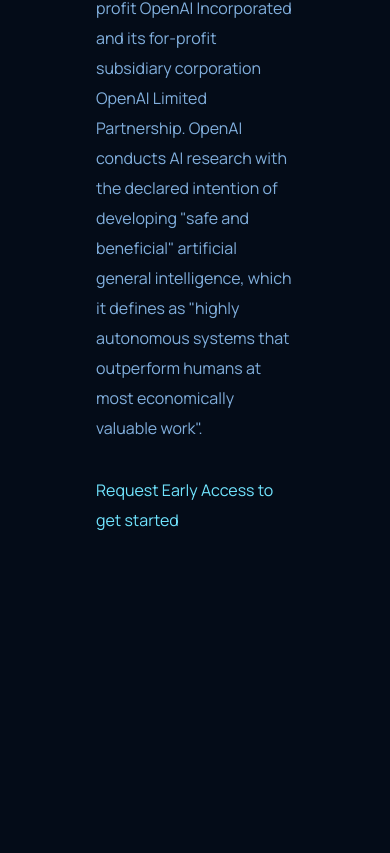
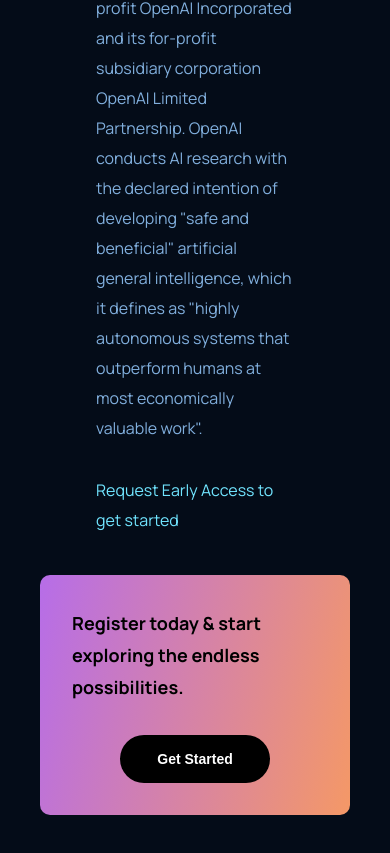
Before and after one commit to ArKaes13/gpt4-website, a React app: page / in a window 390 px wide. Shown: the part 4323-5176 px from the top of the page. Before the commit the page ends 4858 px from the top, so only its background shows below. Built offline with nearby package versions, Linux system fonts and the light colour scheme.

Commit message:
added call to action

```diff
--- a/main.css
+++ b/main.css
@@ -635,3 +635,76 @@
         margin: 3.2rem 0 0 0;
     }
 }
+
+/* ----------Call to Action---------- */
+
+.cta {
+    display: flex;
+    justify-content: space-between;
+    align-items: center;
+    padding: 3.2rem;
+    margin: 6rem 9.6rem;
+    border-radius: 1rem;
+    background: linear-gradient(103.22deg, #ae67fa -13.86%, #f49867 99.55%);
+}
+
+.ctaContent p {
+    font-size: 1.2rem;
+    font-weight: 400;
+    line-height: 3rem;
+    color: black;
+}
+
+.ctaContent h3 {
+    font-size: 2.4rem;
+    font-weight: 700;
+    line-height: 4.5rem;
+    color: black;
+}
+
+.ctaButton {
+    display: flex;
+    justify-content: center;
+    align-items: center;
+    margin: 0 0 0 3.2rem;
+}
+
+.ctaButton button {
+    background: black;
+    border-radius: 4rem;
+    font-size: 1.8rem;
+    font-weight: 700;
+    line-height: 3rem;
+    color: white;
+    padding: 1rem 3rem;
+    border: none;
+    outline: none;
+    cursor: pointer;
+    min-width: 15rem;
+}
+
+@media screen and (max-width: 650px) {
+    .cta {
+        flex-direction: column;
+    }
+
+    .ctaButton {
+        margin: 3.2rem 0 0 0;
+    }
+}
+
+@media screen and (max-width: 550px) {
+    .cta {
+        margin: 4rem 4rem;
+    }
+
+    .ctaContent h3 {
+        font-size: 1.8rem;
+        line-height: 3.2rem;
+    }
+
+    .ctaButton button {
+        font-size: 1.4rem;
+        line-height: 2.8rem;
+    }
+}
--- a/src/components/App.js
+++ b/src/components/App.js
@@ -5,6 +5,7 @@
 import WhatGPT4 from './WhatGPT4.js';
 import Functions from './Functions.js';
 import OpenAI from './OpenAI.js';
+import CTA from './CTA.js';
 
 function App() {
     return (
@@ -17,8 +18,8 @@
             <WhatGPT4 />
             <Functions />
             <OpenAI />
-            {/* <CTA />
-            <Blog />
+            <CTA />
+            {/* <Blog />
             <Footer /> */}
         </div>
     )
--- /dev/null
+++ b/src/components/CTA.js
@@ -0,0 +1,16 @@
+import React from 'react';
+
+function CTA() {
+    return (
+        <div className='cta'>
+            <div className='ctaContent'>
+                <h3>Register today & start exploring the endless possibilities.</h3>
+            </div>
+            <div className='ctaButton'>
+                <button>Get Started</button>
+            </div>
+        </div>
+    )
+}
+
+export default CTA;
--- a/src/styles.css
+++ b/src/styles.css
@@ -636,3 +636,76 @@
         margin: 3.2rem 0 0 0;
     }
 }
+
+/* ----------Call to Action---------- */
+
+.cta {
+    display: flex;
+    justify-content: space-between;
+    align-items: center;
+    padding: 3.2rem;
+    margin: 6rem 9.6rem;
+    border-radius: 1rem;
+    background: linear-gradient(103.22deg, #ae67fa -13.86%, #f49867 99.55%);
+}
+
+.ctaContent p {
+    font-size: 1.2rem;
+    font-weight: 400;
+    line-height: 3rem;
+    color: black;
+}
+
+.ctaContent h3 {
+    font-size: 2.4rem;
+    font-weight: 700;
+    line-height: 4.5rem;
+    color: black;
+}
+
+.ctaButton {
+    display: flex;
+    justify-content: center;
+    align-items: center;
+    margin: 0 0 0 3.2rem;
+}
+
+.ctaButton button {
+    background: black;
+    border-radius: 4rem;
+    font-size: 1.8rem;
+    font-weight: 700;
+    line-height: 3rem;
+    color: white;
+    padding: 1rem 3rem;
+    border: none;
+    outline: none;
+    cursor: pointer;
+    min-width: 15rem;
+}
+
+@media screen and (max-width: 650px) {
+    .cta {
+        flex-direction: column;
+    }
+
+    .ctaButton {
+        margin: 3.2rem 0 0 0;
+    }
+}
+
+@media screen and (max-width: 550px) {
+    .cta {
+        margin: 4rem 4rem;
+    }
+
+    .ctaContent h3 {
+        font-size: 1.8rem;
+        line-height: 3.2rem;
+    }
+
+    .ctaButton button {
+        font-size: 1.4rem;
+        line-height: 2.8rem;
+    }
+}
```
